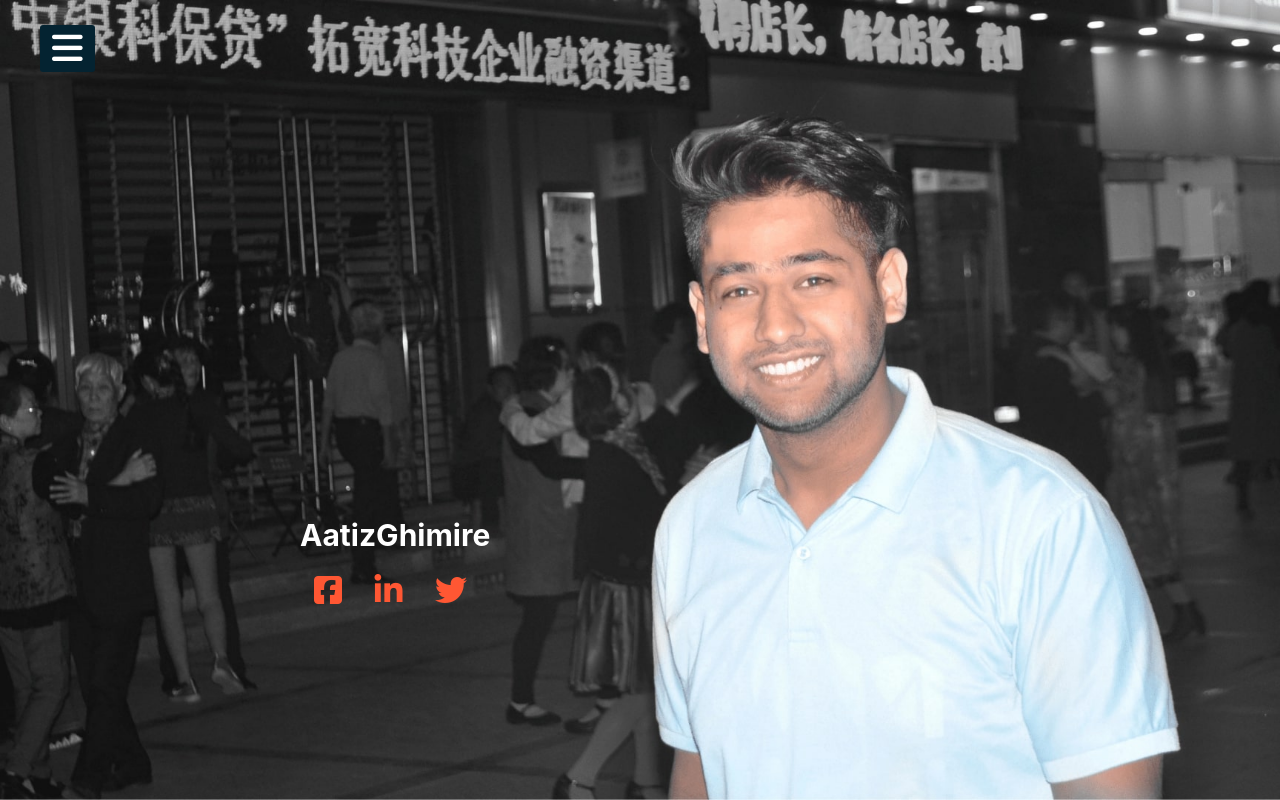
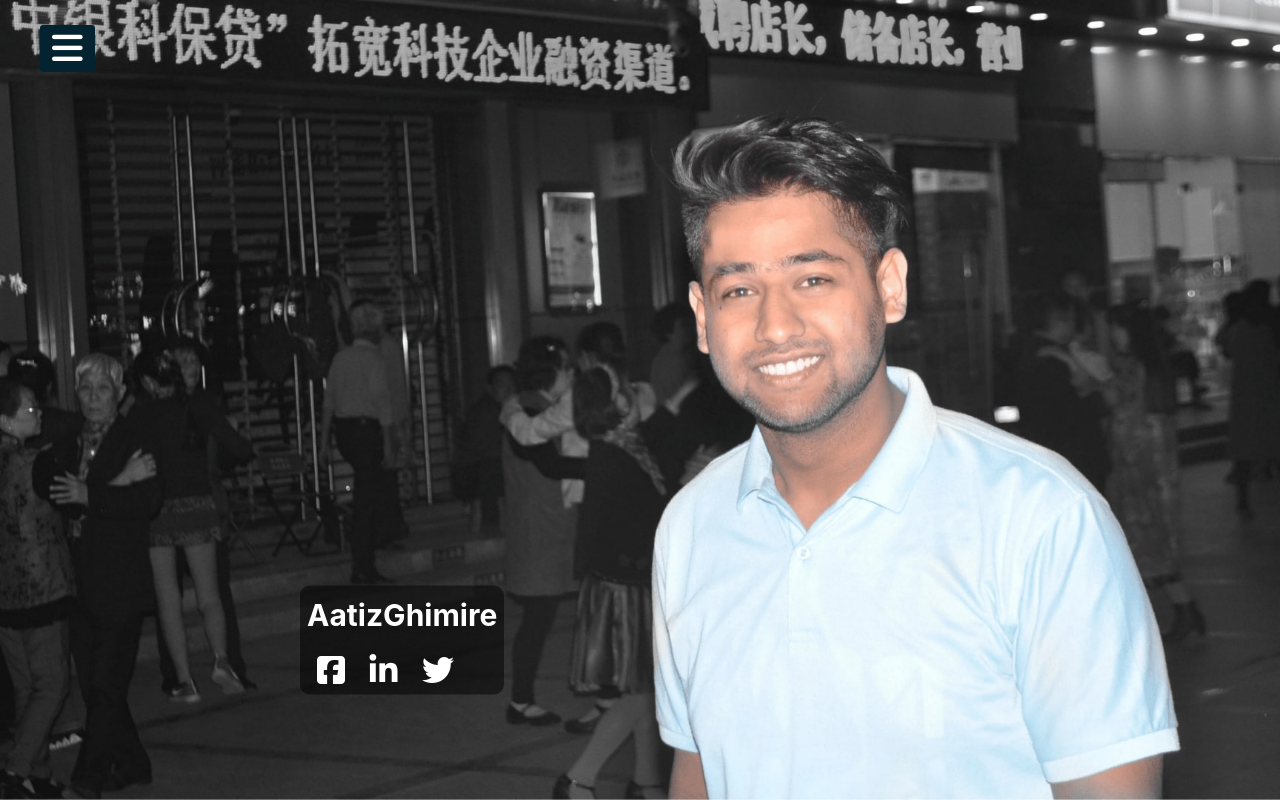
Before and after one commit to aatizghimire/personal-website, a plain HTML site: page index.html in a window 1280 px wide. Drawn offline with nearby package versions, Linux system fonts and the light colour scheme.

Commit message:
Links and page addition

```diff
--- a/assets/css/style.css
+++ b/assets/css/style.css
@@ -110,19 +110,22 @@ label #cancel{
 }
 
 .section{
+    background: rgba(0,0,0,0.5);
     margin-left: 300px;
     position: absolute;
-    top: 70%;
+    top: 80%;
+    padding: 7px;
     -ms-transform: translateY(-50%);
     transform: translateY(-50%);
+	border-radius: 10px;
 }
 
 .section p{
+    color: #ffffff;
     font-size: 30px;
-    color: #ffffff;
 }
 
 .section a{
-    color: #FF5733;
-    padding: 14px;
+    padding: 10px;
+    color: #ffffff;
 }
--- a/index.html
+++ b/index.html
@@ -3,7 +3,7 @@
 <head>
     <meta charset="UTF-8">
     <meta name="viewport" content="width=device-width, initial-scale=1.0">
-    <title>Aatiz Ghimire </title>
+    <title>Aatiz Ghimire | Personal Homepage</title>
 
     <!-- Bootstrap CSS -->
     <link rel="stylesheet" href="https://maxcdn.bootstrapcdn.com/bootstrap/4.0.0/css/bootstrap.min.css" integrity="sha384-Gn5384xqQ1aoWXA+058RXPxPg6fy4IWvTNh0E263XmFcJlSAwiGgFAW/dAiS6JXm" crossorigin="anonymous">
@@ -22,10 +22,10 @@
         <header class="side-header">Aatiz Ghimire</header>
         <ul>
             <li><a href=""><i class="fa fa-user-circle"></i>About</a></li>
-            <li><a href="https://aatizghimire.com.np/blog/"><i class="fa fa-blog"></i>Blog</a></li>
+            <li><a href="/blog/"><i class="fa fa-blog"></i>Blog</a></li>
             <li><a href="#"><i class="fa fa-address-book"></i>Contact</a></li>
             <li><a href="https://mail.zoho.com/portal/aatizghimire"><i class="fa fa-inbox"></i>myMail</a></li>
-            <li><a href="#"><i class="fa fa-sticky-note"></i>Notes</a></li>
+            <li><a href="/notes/"><i class="fa fa-sticky-note"></i>Notes</a></li>
             <li><a href="/works/"><i class="fa fa-briefcase"></i>Works</a></li>
         </ul>
     </div>
```
Also changed, not shown: about.html (added).
